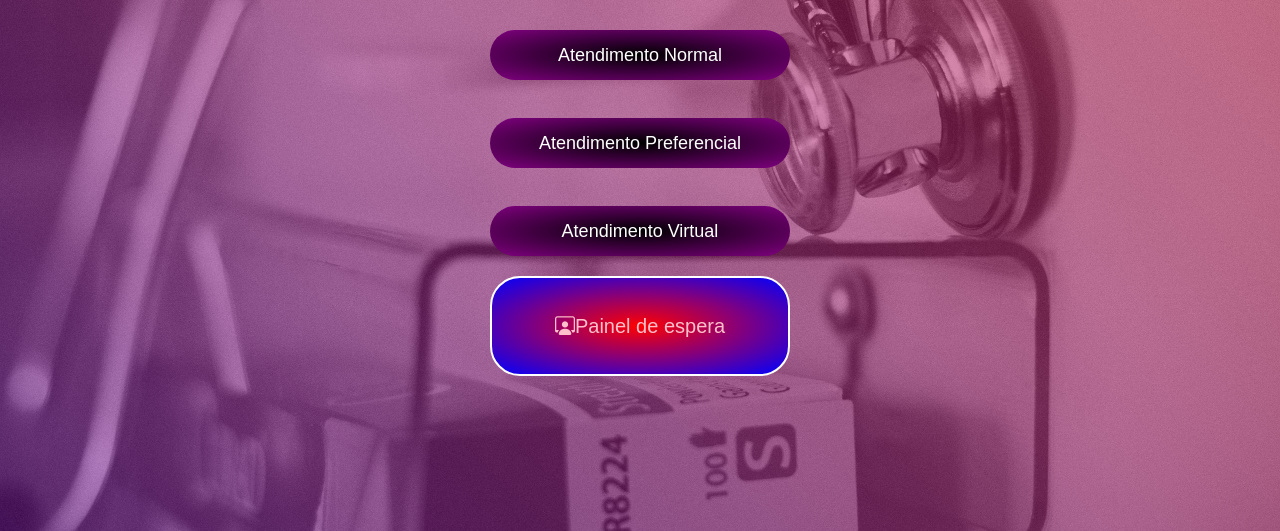
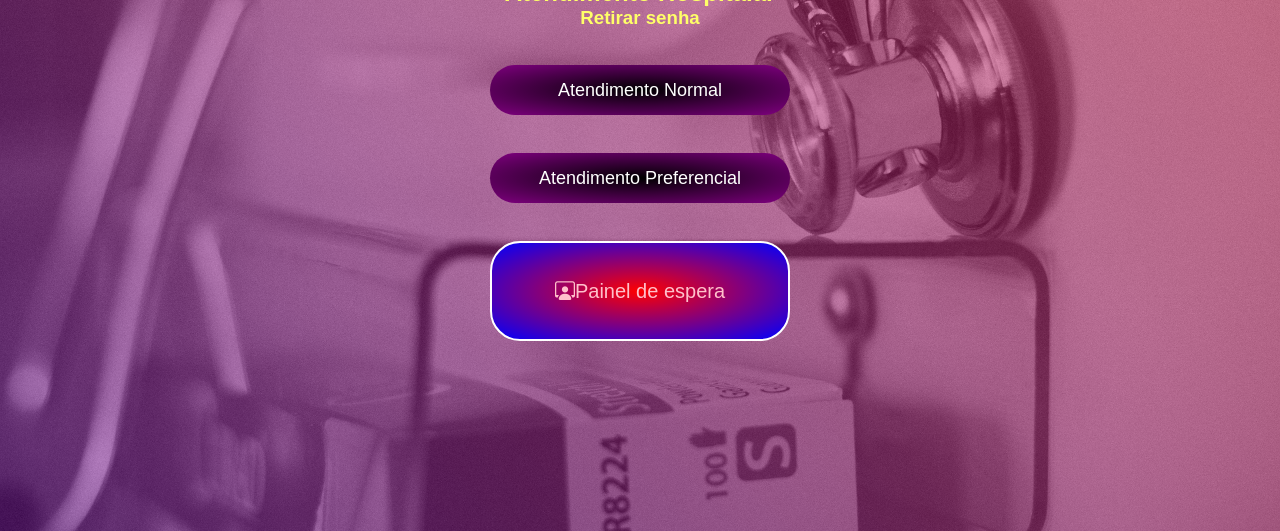
Before and after one commit to robertoeduardomd/ProjetoAraya, a plain HTML site: page index.html in a window 1280 px wide. Shown: the part 269-800 px from the top of the page. Drawn offline with nearby package versions, Linux system fonts and the light colour scheme; a web font is replaced by a local one.

Commit message:
:hammer: remoção do botao de atendimento virutal devido a falta de necessidade

```diff
--- a/index.html
+++ b/index.html
@@ -64,10 +64,6 @@
     </form>
     <br />
 
-    <form action="atendvirtual.html" method="get">
-      <button class="btn" type="submit">Atendimento Virtual</button>
-    </form>
-
     <a class="linkpainel" href="painelchegada.html"
       ><i class="bi bi-person-workspace"></i>Painel de espera</a
     >
```
